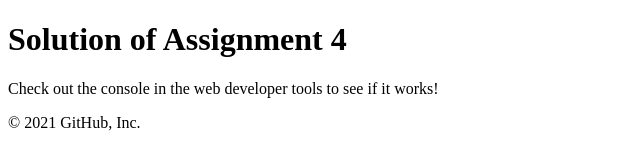
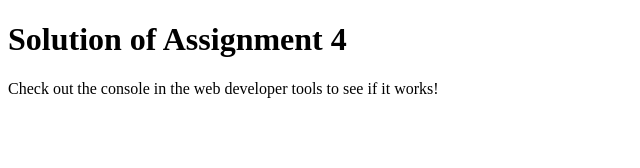
Before and after one commit to omkarmorogiri123/week4-assignment-solution, a plain HTML site: page index.html in a window 1280 px wide. Shown: the whole page, without its empty margins (0-640 px from the left). Drawn offline with Linux system fonts and the light colour scheme.

Commit message:
Update index.html

```diff
--- a/index.html
+++ b/index.html
@@ -13,4 +13,3 @@
 </body>
 
 </html>
-© 2021 GitHub, Inc.
```
